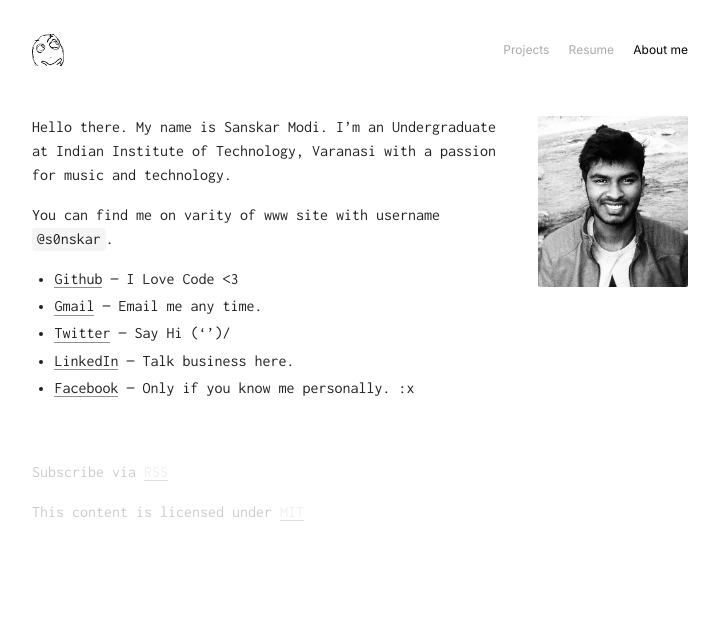
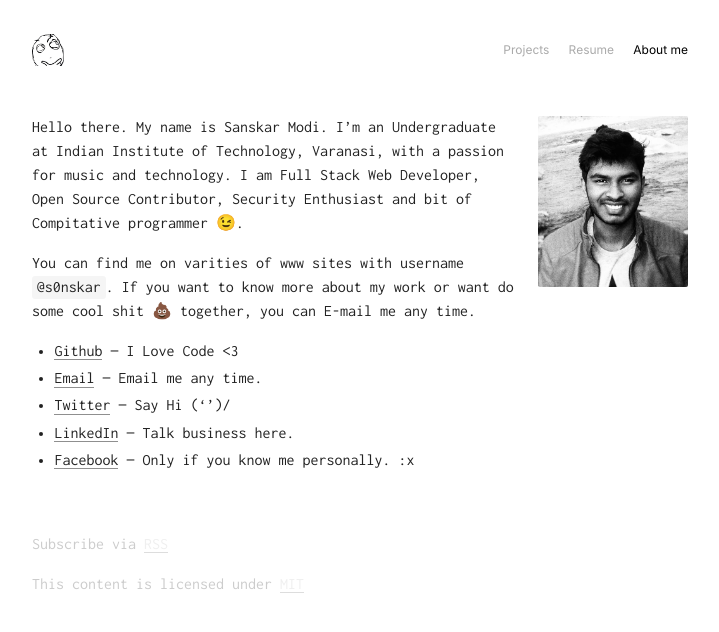
Before and after one commit to s0nskar/s0nskar.github.io, a Jekyll site: the page built from about.md, in a window 1280 px wide. Shown: the top 632 px of the page, without its empty margins (280-999 px from the left). Built offline with Jekyll 4.4.1, drawn with Linux system fonts in a browser that asks for light colours; emoji names are drawn with the system emoji font.

```diff
--- a/Gemfile
+++ b/Gemfile
@@ -11,8 +11,6 @@ ruby RUBY_VERSION
 # Happy Jekylling!
 gem "jekyll", "3.4.1"
 
-# This is the default theme for new Jekyll sites. You may change this to anything you like.
-gem "minima", "~> 2.0"
 
 # If you want to use GitHub Pages, remove the "gem "jekyll"" above and
 # uncomment the line below. To upgrade, run `bundle update github-pages`.
@@ -21,6 +19,8 @@ gem "minima", "~> 2.0"
 # If you have any plugins, put them here!
 group :jekyll_plugins do
    gem "jekyll-feed", "~> 0.6"
+   gem "jemoji"
+   gem "jekyll-sitemap"
 end
 
 # Windows does not include zoneinfo files, so bundle the tzinfo-data gem
--- a/_config.yml
+++ b/_config.yml
@@ -17,7 +17,7 @@ username: s0nskar
 name:  Sanskar Modi
 email: sanskarmodi97@gmail.com
 description: Blogs by Sanskar Modi
-baseurl: "/" # the subpath of your site, e.g. /blog
+baseurl: "" # the subpath of your site, e.g. /blog
 url: "https://s0nskar.github.io"
 twitter_username:  s0nskar
 github_username:   s0nskar
@@ -29,6 +29,8 @@ markdown: kramdown
 
 gems:
   - jekyll-feed
+  - jemoji
+  - jekyll-sitemap
 exclude:
   - Gemfile
   - Gemfile.lock
--- a/about.md
+++ b/about.md
@@ -5,12 +5,12 @@ permalink: /about/
 ---
 
 <img src="/assets/img/s0nskar.jpg" class="profile-picture" width="150" align="right">
-Hello there. My name is Sanskar Modi. I'm an Undergraduate at Indian Institute of Technology, Varanasi with a passion for music and technology.
+Hello there. My name is Sanskar Modi. I'm an Undergraduate at Indian Institute of Technology, Varanasi, with a passion for music and technology. I am Full Stack Web Developer, Open Source Contributor, Security Enthusiast and bit of Compitative programmer :wink:.
 
-You can find me on varity of www site with username `@s0nskar`.
+You can find me on varities of www sites with username `@s0nskar`. If you want to know more about my work or want do some cool shit :poop: together, you can E-mail me any time.
 
 + <a href="https://github.com/s0nskar">Github</a> &mdash; I Love Code <3
-+ <a href="mailto:sanskarmodi97@gmail.com">Gmail</a> &mdash; Email me any time.
++ <a href="mailto:sanskarmodi97@gmail.com">Email</a> &mdash; Email me any time.
 + <a href="https://twitter.com/s0nskar">Twitter</a> &mdash; Say Hi  ('')/
 + <a href="https://www.linkedin.com/in/s0nskar/">LinkedIn</a> &mdash; Talk business here.
 + <a href="https://facebook.com/s0nskar">Facebook</a> &mdash; Only if you know me personally. :x
--- a/assets/screen.css
+++ b/assets/screen.css
@@ -445,3 +445,9 @@ footer {
   footer a.cc:hover img.cc {
     opacity:1;
   }
+/* Emoji */
+img.emoji {
+  display: inline !important;
+  vertical-align: middle;
+  margin: 0 0 !important;
+}
```
Also changed, not shown: _posts/2017-03-05-nix-in-nutshell.md (added, +58 -0 lines), Gemfile.lock, assets/img/nix_logo.png (added), assets/img/nix_schema.png (added), 1 other file.
